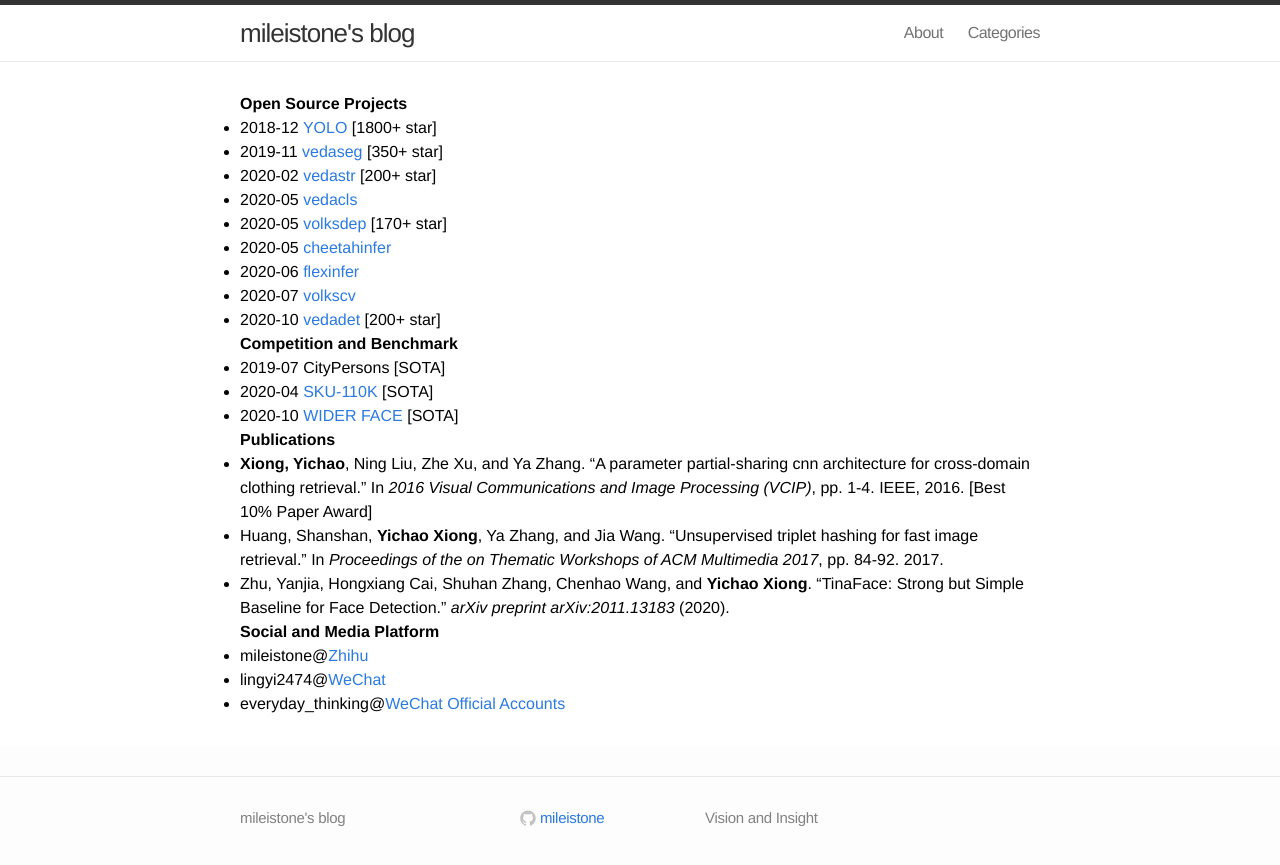
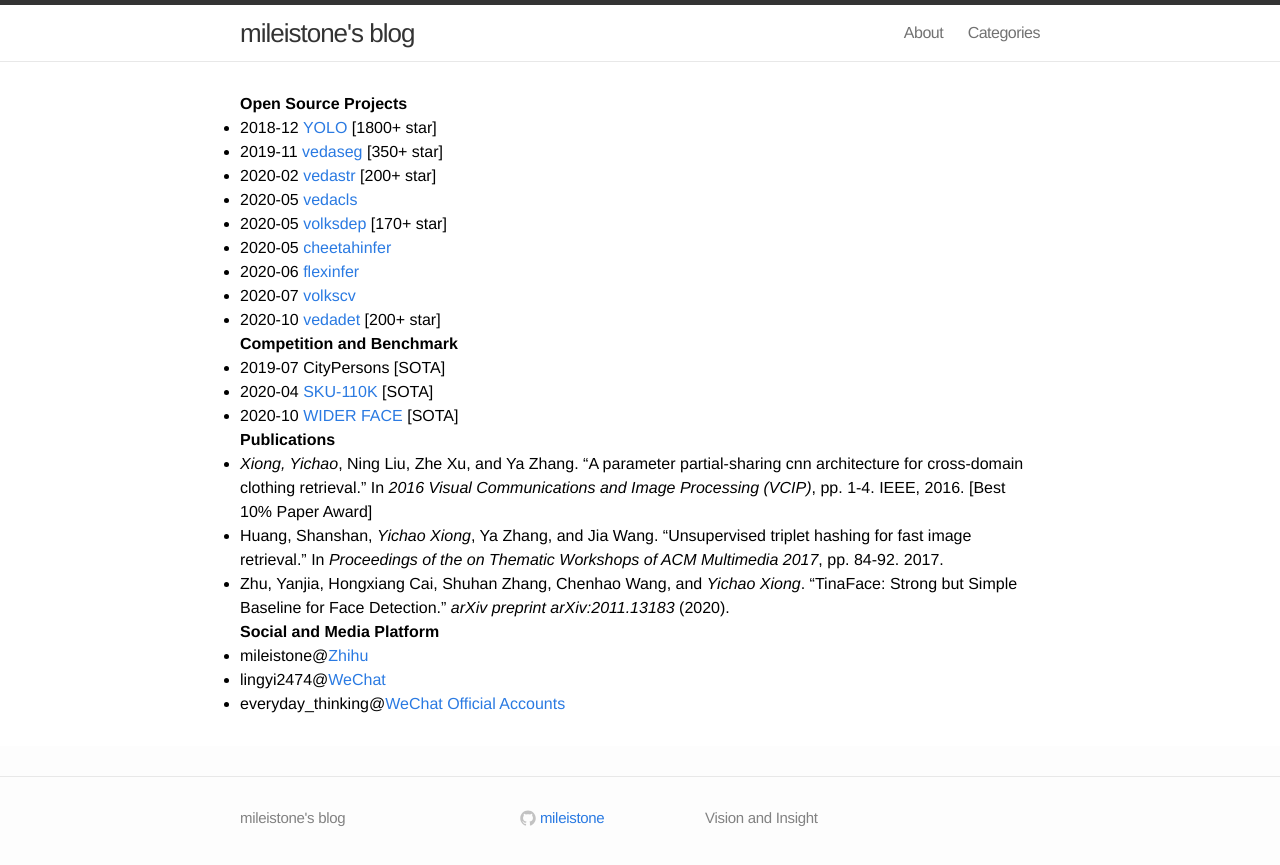
Before and after one commit to mileistone/mileistone.github.io, a Jekyll site: the page built from pages/about.md, in a window 1280 px wide. Shown: the top 865 px of the page. Built offline with Jekyll 4.4.1, drawn with Linux system fonts in a browser that asks for light colours.

```diff
--- a/pages/about.md
+++ b/pages/about.md
@@ -35,11 +35,11 @@ includelink: true
 
 ###### Publications
 
-- **Xiong, Yichao**, Ning Liu, Zhe Xu, and Ya Zhang. "A parameter partial-sharing cnn architecture for cross-domain clothing retrieval." In *2016 Visual Communications and Image Processing (VCIP)*, pp. 1-4. IEEE, 2016. [Best 10% Paper Award]
+- *Xiong, Yichao*, Ning Liu, Zhe Xu, and Ya Zhang. "A parameter partial-sharing cnn architecture for cross-domain clothing retrieval." In *2016 Visual Communications and Image Processing (VCIP)*, pp. 1-4. IEEE, 2016. [Best 10% Paper Award]
 
-- Huang, Shanshan, **Yichao Xiong**, Ya Zhang, and Jia Wang. "Unsupervised triplet hashing for fast image retrieval." In *Proceedings of the on Thematic Workshops of ACM Multimedia 2017*, pp. 84-92. 2017.
+- Huang, Shanshan, *Yichao Xiong*, Ya Zhang, and Jia Wang. "Unsupervised triplet hashing for fast image retrieval." In *Proceedings of the on Thematic Workshops of ACM Multimedia 2017*, pp. 84-92. 2017.
 
-- Zhu, Yanjia, Hongxiang Cai, Shuhan Zhang, Chenhao Wang, and **Yichao Xiong**. "TinaFace: Strong but Simple Baseline for Face Detection." *arXiv preprint arXiv:2011.13183* (2020).
+- Zhu, Yanjia, Hongxiang Cai, Shuhan Zhang, Chenhao Wang, and *Yichao Xiong*. "TinaFace: Strong but Simple Baseline for Face Detection." *arXiv preprint arXiv:2011.13183* (2020).
 
 ###### Social and Media Platform
 
```
